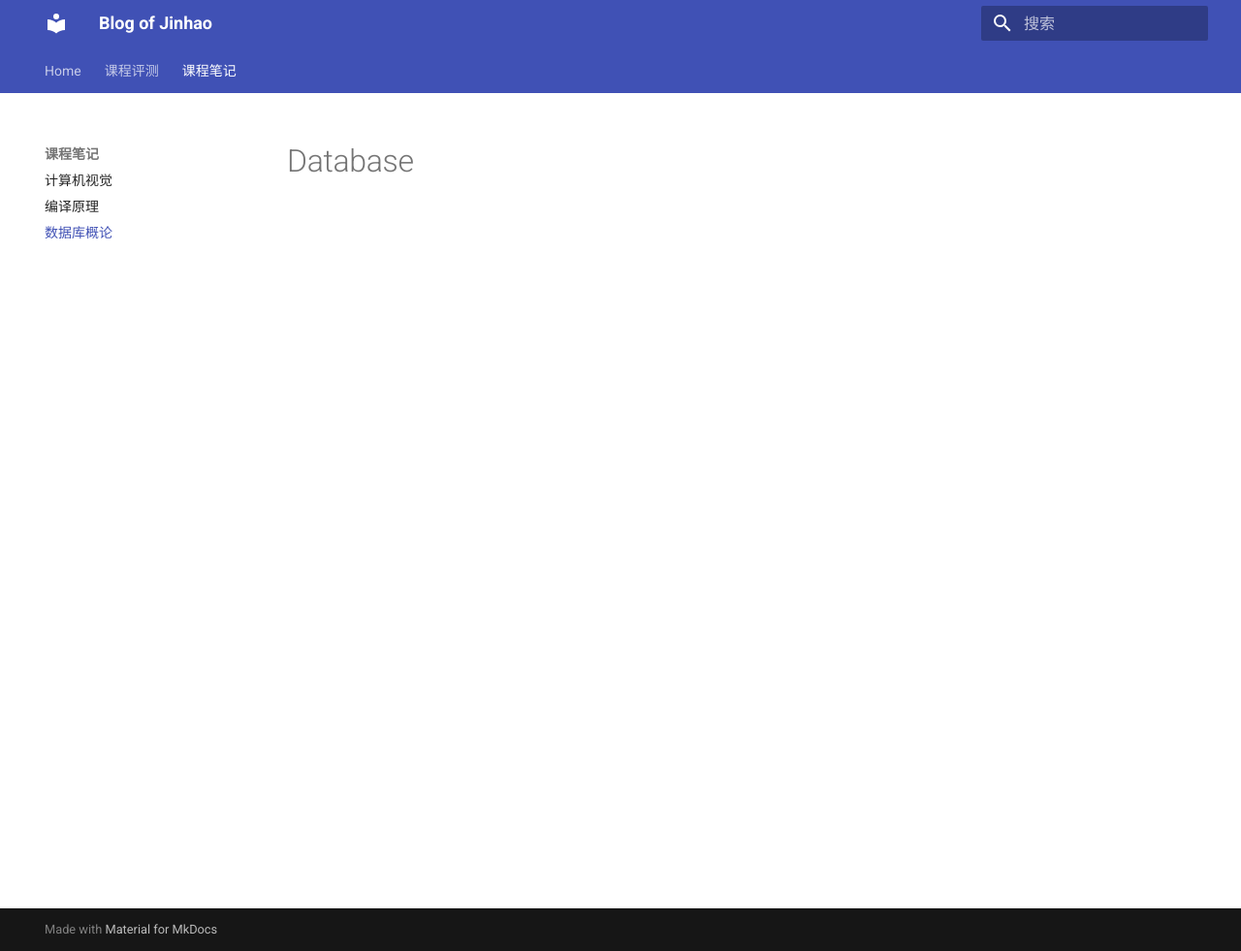
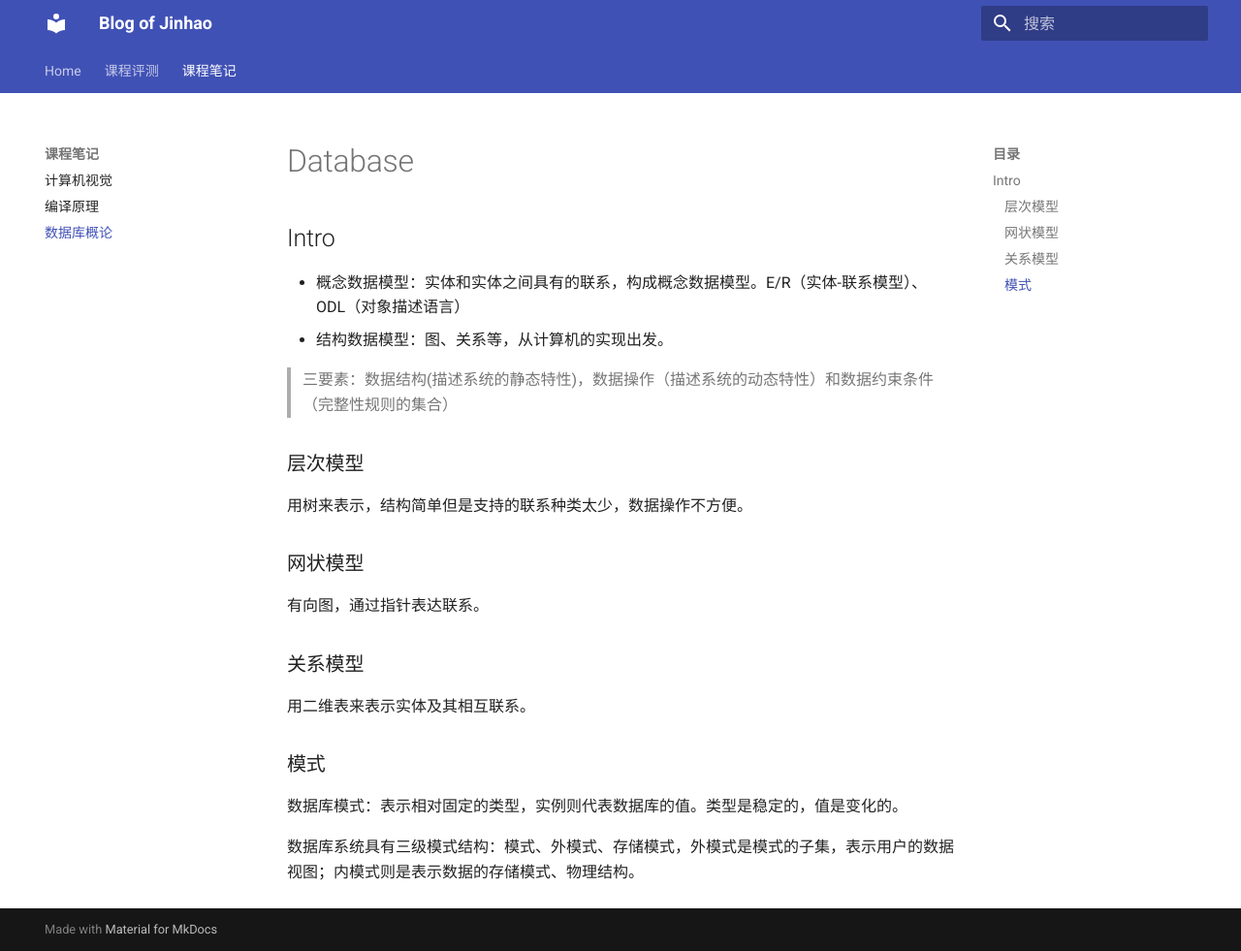
Before and after one commit to fexuile/Blog, an MkDocs documentation site: the page built from docs/Notes/database.md, in a window 1280 px wide and 981 px high. Shown: the whole window at 97% size. Built offline with MkDocs 1.6.1 and Material for MkDocs 9.7.7, drawn with Linux system fonts in a browser that asks for light colours.

Commit message:
Database Intro finishe

```diff
--- a/docs/Notes/database.md
+++ b/docs/Notes/database.md
@@ -1 +1,22 @@
 # Database
+
+## Intro
+
+- 概念数据模型：实体和实体之间具有的联系，构成概念数据模型。E/R（实体-联系模型）、ODL（对象描述语言）
+- 结构数据模型：图、关系等，从计算机的实现出发。
+
+> 三要素：数据结构(描述系统的静态特性)，数据操作（描述系统的动态特性）和数据约束条件（完整性规则的集合）
+
+### 层次模型
+用树来表示，结构简单但是支持的联系种类太少，数据操作不方便。
+
+### 网状模型
+有向图，通过指针表达联系。
+
+### 关系模型
+用二维表来表示实体及其相互联系。
+
+### 模式
+数据库模式：表示相对固定的类型，实例则代表数据库的值。类型是稳定的，值是变化的。
+
+数据库系统具有三级模式结构：模式、外模式、存储模式，外模式是模式的子集，表示用户的数据视图；内模式则是表示数据的存储模式、物理结构。
```
Also changed, not shown: site/Notes/database/index.html, site/search/search_index.json, 1 other file.
